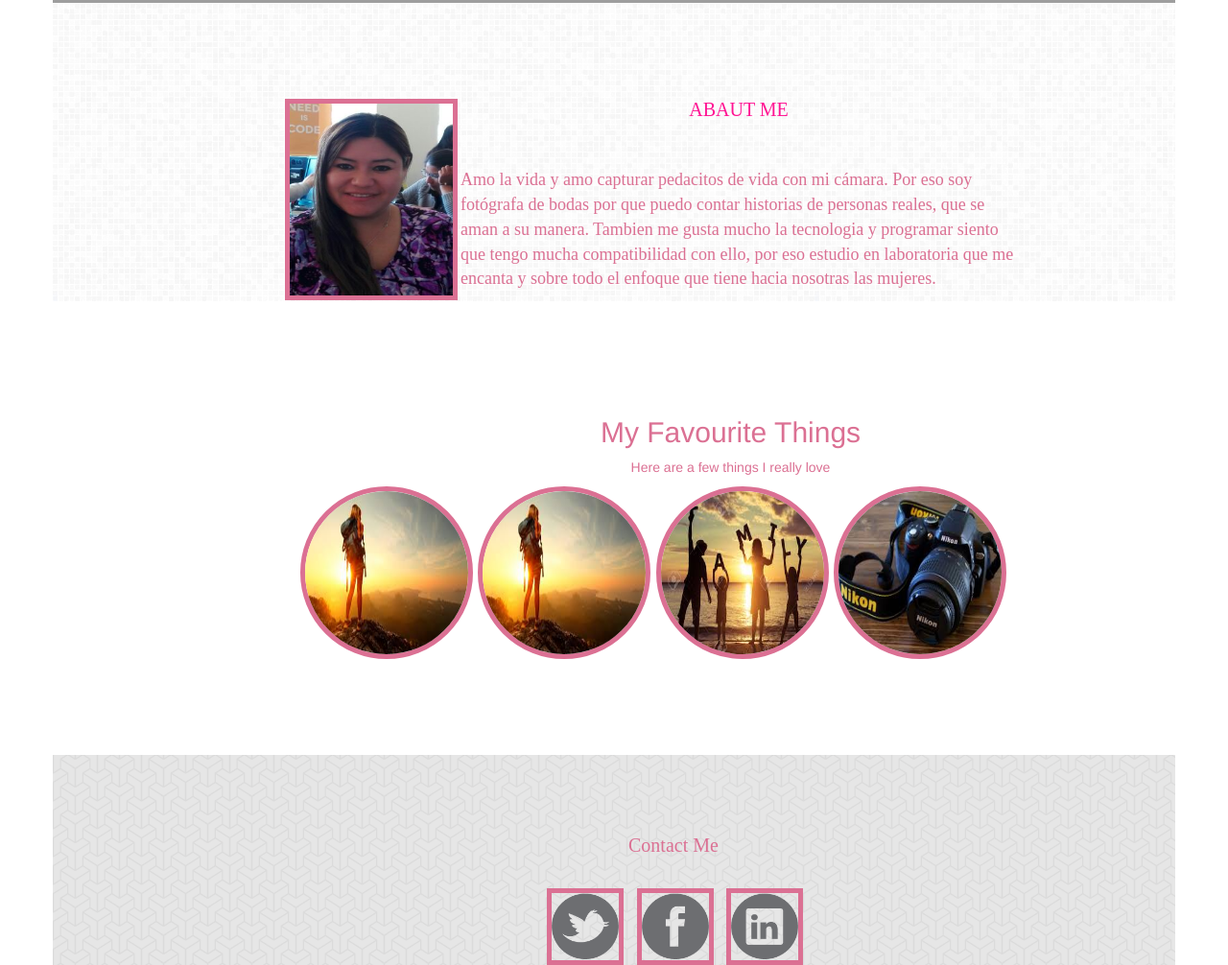
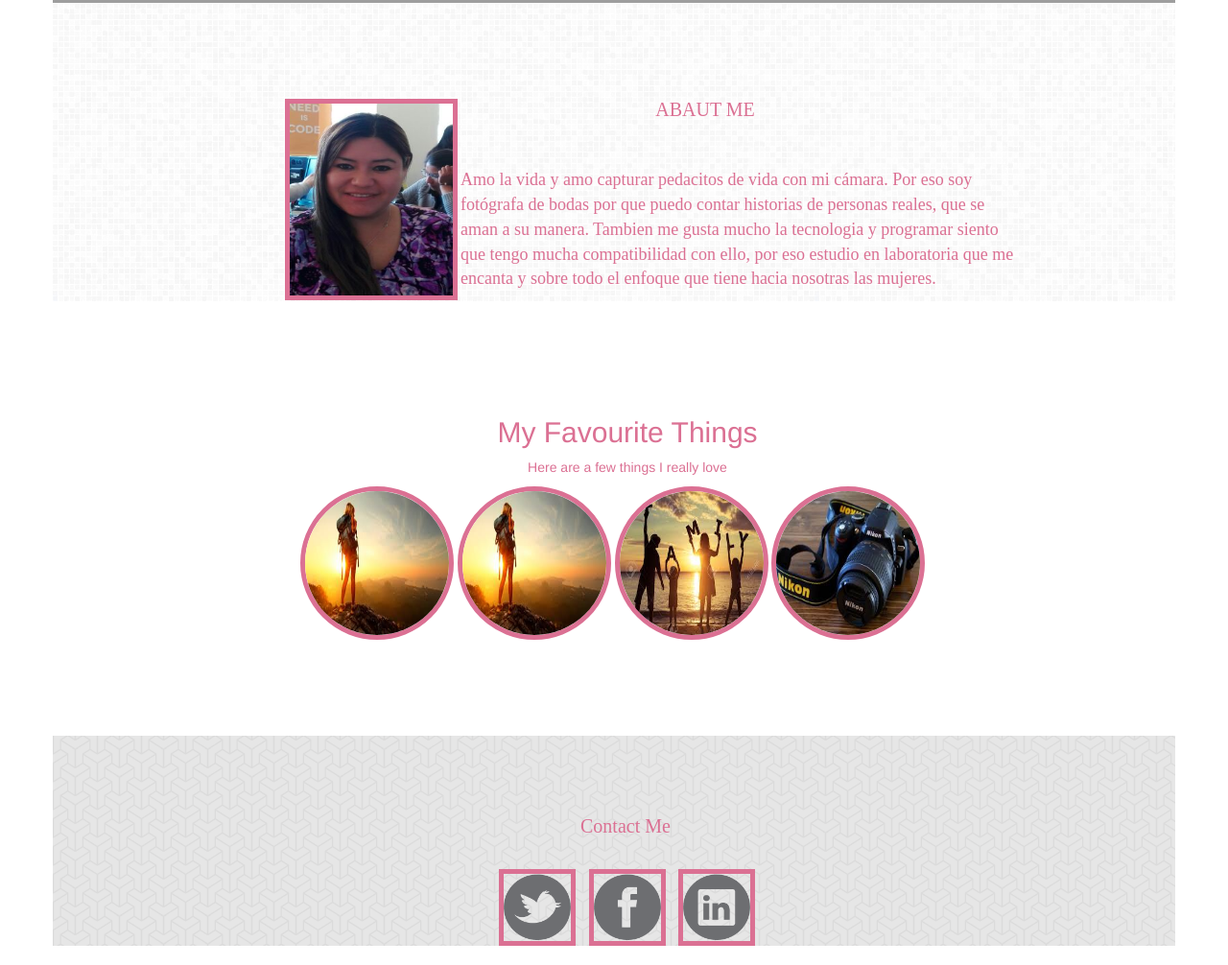
Before and after one commit to dazelcolab2016/my-cute-page, a plain HTML site: page index.html in a window 1280 px wide. Shown: the part 558-1564 px from the top of the page at 96% size. Drawn offline with Linux system fonts and the light colour scheme; grey boxes are pictures that could not be loaded.

Commit message:
centrado

```diff
--- a/css/main.css
+++ b/css/main.css
@@ -70,16 +70,16 @@
 .abaut-txt h2{
     margin-top: 100px;
     padding: 0;
-    color:deeppink;
+    color:palevioletred;
     font-size: 20px;
     font-family: serif;
     text-align: center;
-    margin-right: 150px;
-    margin-left: 20px;
+    margin-right: 200px;
+    margin-left: 0px;
   }
 .img-fav div img{
-    width: 180px;
-    height: 180px;
+    width: 160px;
+    height: 160px;
     border-radius:100px;
     border:5px solid palevioletred;
     padding: 0;
@@ -88,7 +88,7 @@
 
 }
 .img-fav div {
-    width: 20%;
+    width: 23%;
 
 }
 .img-fav{
@@ -99,6 +99,7 @@
 .txt-fav {
   text-align: center;
   color:palevioletred;
+    margin-right: 200px;
 }
 .con-link{
     background-image: url(../images/tile2.png);
@@ -116,12 +117,12 @@
     width: 80px;
     height: 80px;
     padding: 0;
-    margin-left:500px;
+    margin-left:450px;
     margin-top: 20px;
 
  }
 .con-link p{
-    margin-left:600px;
+    margin-left:550px;
     margin-top: 80px;
     font-size: 20px;
     font-family: serif;
```
